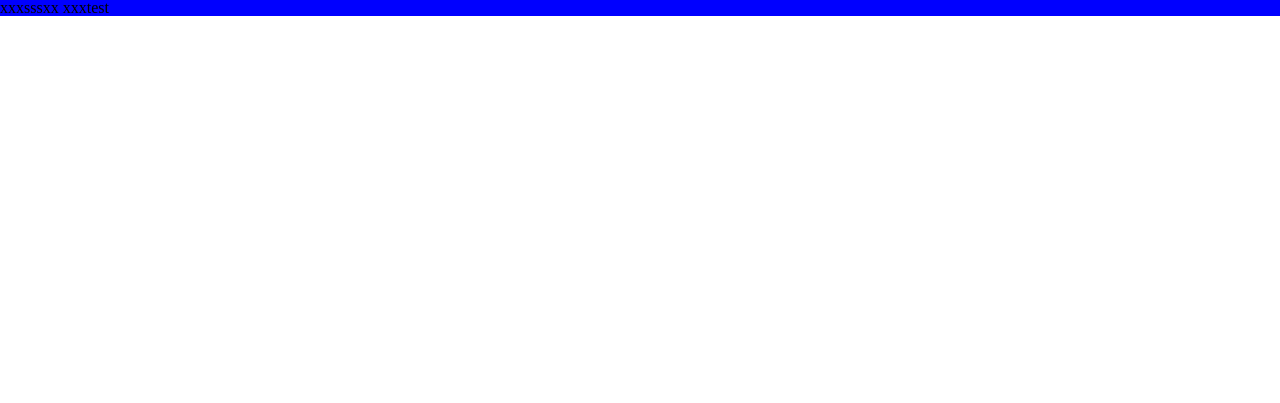
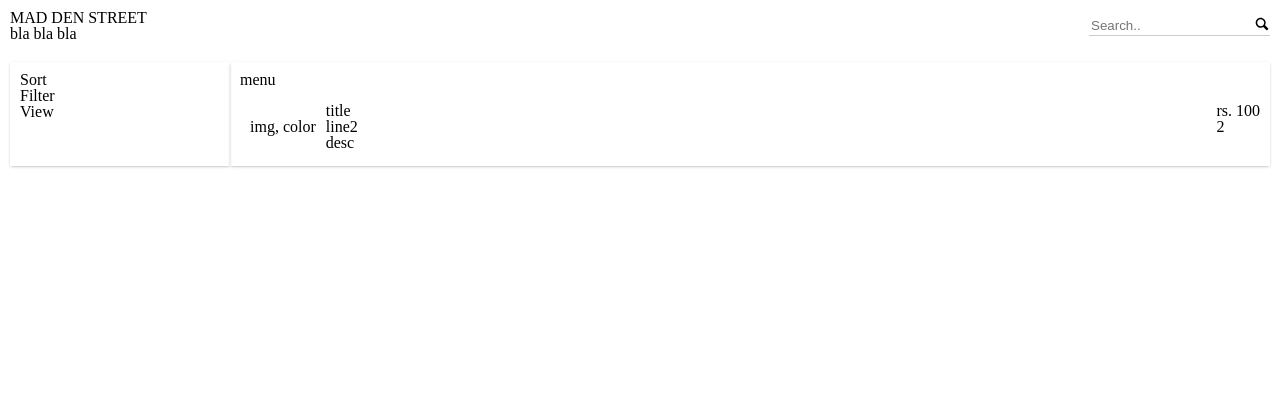
Before and after one commit to prashanth1509/madstreet, a React app: page / in a window 1280 px wide. Built offline with nearby package versions, Linux system fonts and the light colour scheme.

Commit message:
fix issue and basic structures added

```diff
--- /dev/null
+++ b/browse-page/header/index.js
@@ -0,0 +1,23 @@
+import React from 'react';
+import SearchImage from '../images/search.svg';
+
+export default class Header extends React.Component {
+    render(){
+        return (
+            <div className="header">
+                <div className="logo">
+                    <div>
+                        MAD DEN STREET
+                    </div>
+                    <div className="sub">
+                        bla bla bla
+                    </div>
+                </div>
+                <div className="search">
+                    <input type="text" className="input" placeholder="Search.."/>
+                    <img src={SearchImage} className="icon"/>
+                </div>
+            </div>
+        )
+    }
+}
--- /dev/null
+++ b/browse-page/index.js
@@ -0,0 +1,26 @@
+import React from 'react';
+import {render} from 'react-dom';
+import shims from './helpers/shims';
+
+import resetStyles from './reset.css';
+import pageStyles from './styles.css';
+
+import Header from './header';
+import LeftPane from './left-pane';
+import RightPane from './right-pane';
+
+class Application extends React.Component {
+    render(){
+        return (
+            <div className="page">
+                <Header/>
+                <div className="content">
+                    <LeftPane/>
+                    <RightPane/>
+                </div>
+            </div>
+        );
+    }
+}
+
+render(<Application/>, document.getElementById('container'));
--- /dev/null
+++ b/browse-page/left-pane/index.js
@@ -0,0 +1,19 @@
+import React from 'react';
+
+export default class LeftPane extends React.Component {
+    render(){
+        return (
+            <div className="left-pane">
+                <div className="sort-bar">
+                    <h2>Sort</h2>
+                </div>
+                <div className="filter-bar">
+                    <h2>Filter</h2>
+                </div>
+                <div className="view-bar">
+                    <h2>View</h2>
+                </div>
+            </div>
+        )
+    }
+}
--- /dev/null
+++ b/browse-page/right-pane/index.js
@@ -0,0 +1,17 @@
+import React from 'react';
+import Item from './item';
+
+export default class RightPane extends React.Component {
+    render(){
+        return (
+            <div className="right-pane">
+                <div className="menu">
+                    menu
+                </div>
+                <div className="items">
+                    <Item/>
+                </div>
+            </div>
+        )
+    }
+}
--- /dev/null
+++ b/browse-page/right-pane/item/index.js
@@ -0,0 +1,30 @@
+import React from 'react';
+
+export default class Item extends React.Component {
+    render(){
+        return (
+            <div className="item">
+                <div className="info">
+                    <div className="image">
+                        img, color
+                    </div>
+                    <div className="details">
+                        <div className="title">
+                            title
+                        </div>
+                        <div className="line2">
+                            line2
+                        </div>
+                        <div className="desc">
+                            desc
+                        </div>
+                    </div>
+                </div>
+                <div className="price">
+                    <div className="value">rs. 100</div>
+                    <div className="quantity">2</div>
+                </div>
+            </div>
+        )
+    }
+}
--- /dev/null
+++ b/browse-page/styles.css
@@ -0,0 +1,102 @@
+.page {
+    background-color: #ffffff;
+
+    .header {
+        display: flex;
+        flex-direction: row;
+        justify-content: space-between;
+        align-items: center;
+        padding: 10px;
+
+        .logo {
+            .sub {
+                will-change: opacity;
+                opacity: 1;
+                transition: opacity 0.5s ease;
+            }
+            &.min {
+                .sub {
+                    opacity: 0;
+                }
+            }
+        }
+        .search {
+            position: relative;
+
+            .input {
+                border: 0;
+                outline: 0;
+                border-bottom: 1px solid #cccccc;
+                padding: 2px;
+            }
+            .icon {
+                position: absolute;
+                right: 0;
+                top: 0;
+                pointer-events: none;
+                width: 16px;
+                height: 16px;
+            }
+        }
+    }
+    .content {
+        display: flex;
+        flex-direction: row;
+        padding: 10px;
+
+        .left-pane {
+            padding: 10px;
+            box-shadow: 0 1px 3px -1px rgba(0,0,0,.4);
+            border-radius: 1px;
+            width: 200px;
+        }
+        .right-pane {
+            flex: 1;
+            padding: 10px;
+            box-shadow: 0 1px 3px -1px rgba(0,0,0,.4);
+            border-radius: 1px;
+            .menu {
+                margin-bottom: 10px;
+            }
+            .items {
+                .item {
+                    display: flex;
+                    flex-direction: row;
+                    justify-content: space-between;
+                    border-bottom: 1px solid #eeeeee;
+                    padding: 5px 0;
+
+                    .info {
+                        width: 50%;
+                        display: flex;
+                        flex-direction: row;
+                        align-items: center;
+                        .image {
+                            margin: 10px;
+                        }
+                        .title {
+
+                        }
+                        .line-2 {
+
+                        }
+                        .desc {
+
+                        }
+                    }
+                    .price {
+                        .value {
+
+                        }
+                        .quantity {
+
+                        }
+                    }
+                    &:last-child {
+                        border-bottom: none;
+                    }
+                }
+            }
+        }
+    }
+}
--- a/index.html
+++ b/index.html
@@ -9,7 +9,6 @@
     <link rel="dns-prefetch" href="https://rukminim1.flixcart.com"/>
 </head>
 <body>
-    <div id="initialLoader" style="position: absolute; top: 0; left: 0; width: 100%; height: 50%;"></div>
     <div id="container"></div>
     <script async src="/static/bundle.js"></script>
 </body>
--- a/package.json
+++ b/package.json
@@ -18,8 +18,6 @@
     "babel-preset-react": "^6.16.0",
     "babel-preset-stage-2": "^6.17.0",
     "css-loader": "^0.25.0",
-    "extract-text-webpack-plugin": "^1.0.1",
-    "image-size": "^0.5.0",
     "node-sass": "^3.10.1",
     "sass-loader": "^4.0.2",
     "style-loader": "^0.13.1",
--- a/src/browse-page/browse-page.css
+++ /dev/null
@@ -1,3 +0,0 @@
-.test{
-    background-color: blue;
-}
--- a/src/browse-page/index.js
+++ /dev/null
@@ -1,11 +0,0 @@
-import React from 'react';
-import {render} from 'react-dom';
-import styles from './browse-page.css';
-
-export default class Test extends React.Component {
-    render(){
-        return (
-            <div className="test">xxxsssxx xxxtest</div>
-        )
-    }
-}
--- a/src/index.js
+++ /dev/null
@@ -1,7 +0,0 @@
-import React from 'react';
-import {render} from 'react-dom';
-import resetStyles from './reset.css';
-import shims from './helpers/shims';
-import Application from './browse-page/';
-
-render(<Application/>, document.getElementById('container'));
--- a/webpack.config.js
+++ b/webpack.config.js
@@ -5,7 +5,7 @@ module.exports = {
     entry: [
         'webpack-dev-server/client?http://localhost:3000',
         'webpack/hot/only-dev-server',
-        './src/index.js'
+        './browse-page/index.js'
     ],
     output: {
         path: path.join(__dirname, 'dist'),
@@ -36,8 +36,8 @@ module.exports = {
                 ]
             },
             {
-                test: /\.(png|jpg|jpeg|gif|svg)$/,
-                loader: 'image-size'
+                test: /\.svg$/,
+                loader: 'file-loader'
             }
         ]
     },
```
Also changed, not shown: browse-page/helpers/shims.js (renamed from src/helpers/shims.js), browse-page/images/search.svg (added), browse-page/reset.css (renamed from src/reset.css), 1 other file.
